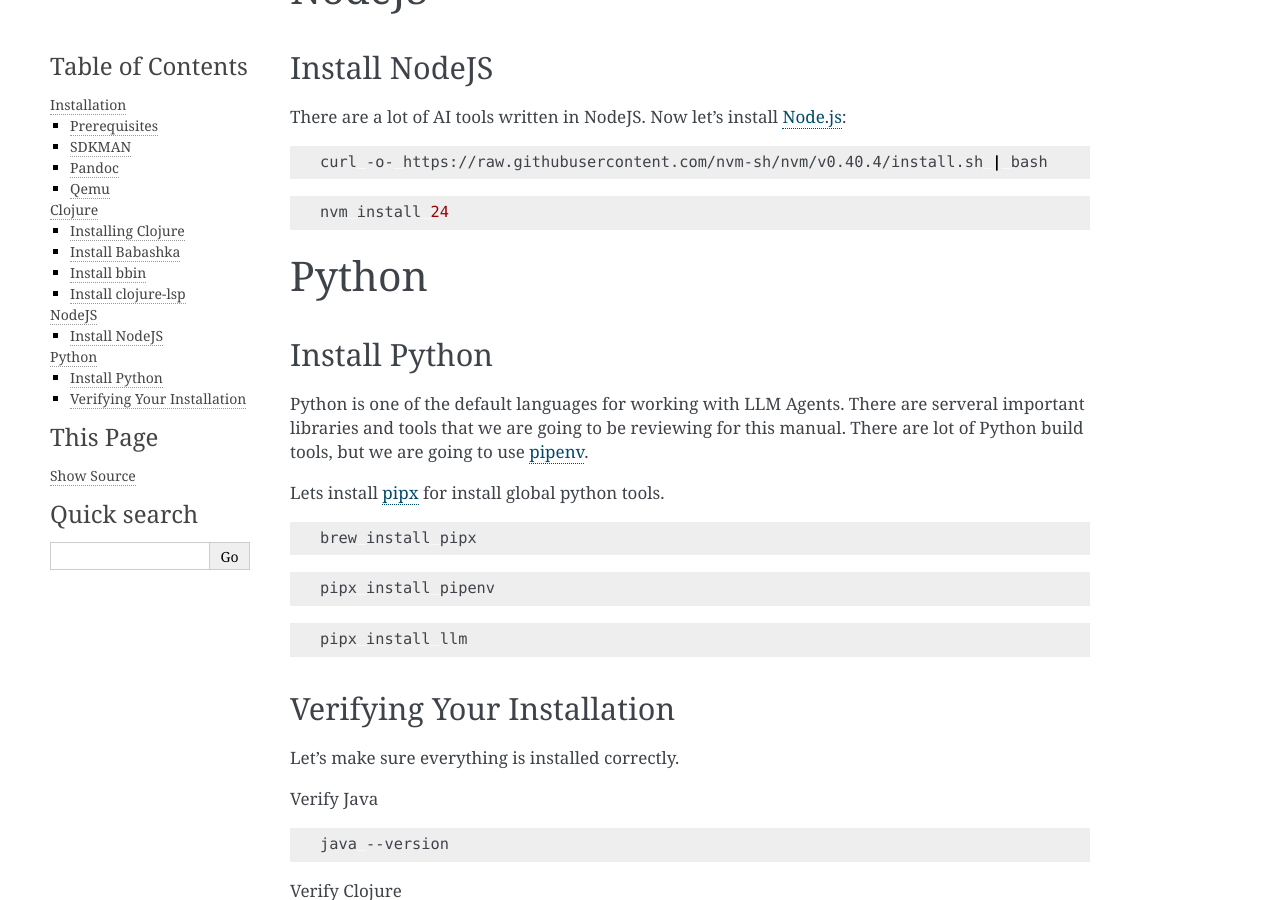
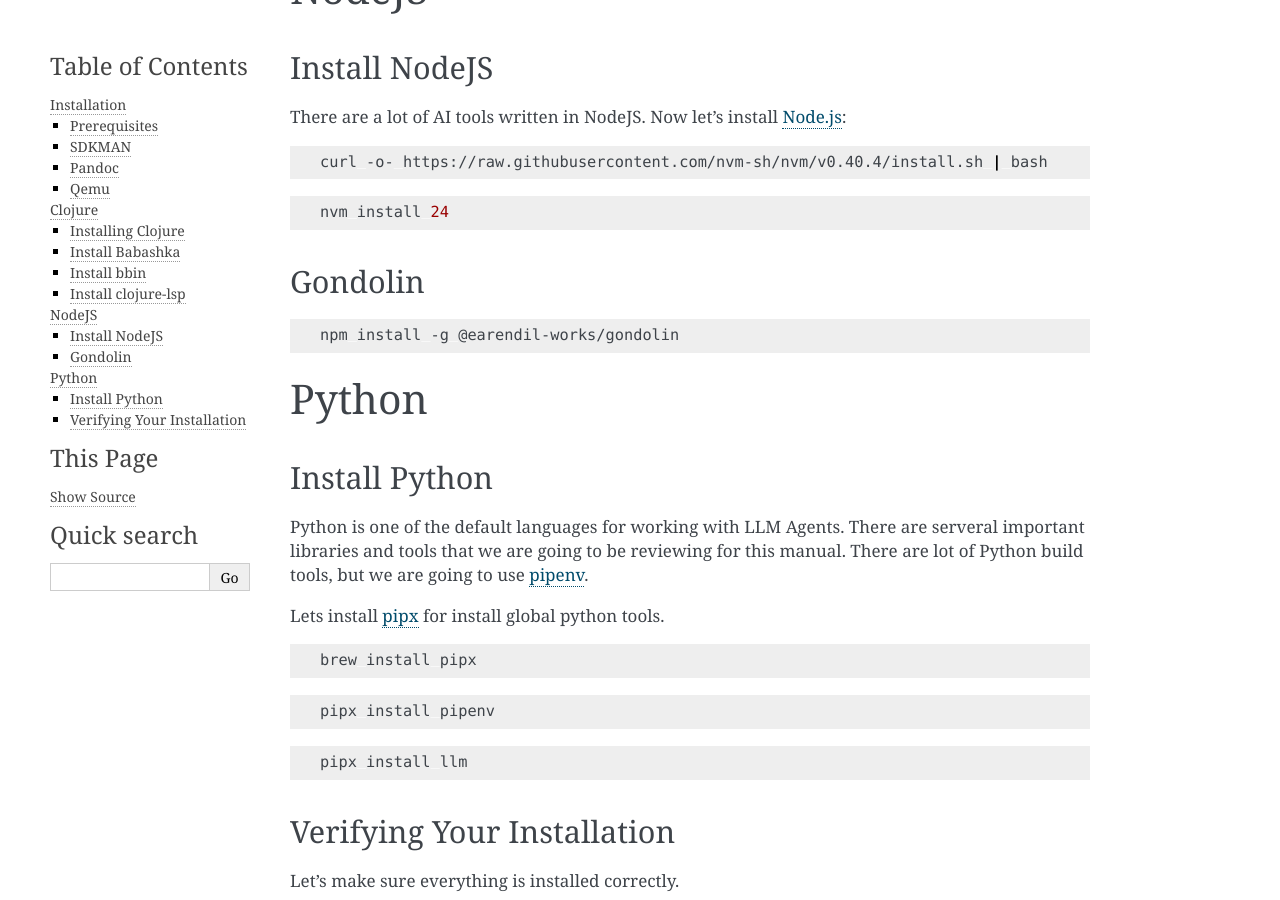
Before and after one commit to iwillig/agentic-engineering-with-clojure, a Sphinx documentation site: the page built from source/installation.rst, in a window 1280 px wide and 900 px high, scrolled down 2045 px. Built offline with Sphinx 7.4.7, drawn with Linux system fonts in a browser that asks for light colours.

Commit message:
Add install instructions for gonodlin

```diff
--- a/source/installation.rst
+++ b/source/installation.rst
@@ -133,6 +133,12 @@
 
    nvm install 24
 
+Gondolin
+^^^^^^^^
+
+.. code-block:: bash
+
+    npm install -g @earendil-works/gondolin
 
 
 Python
```
